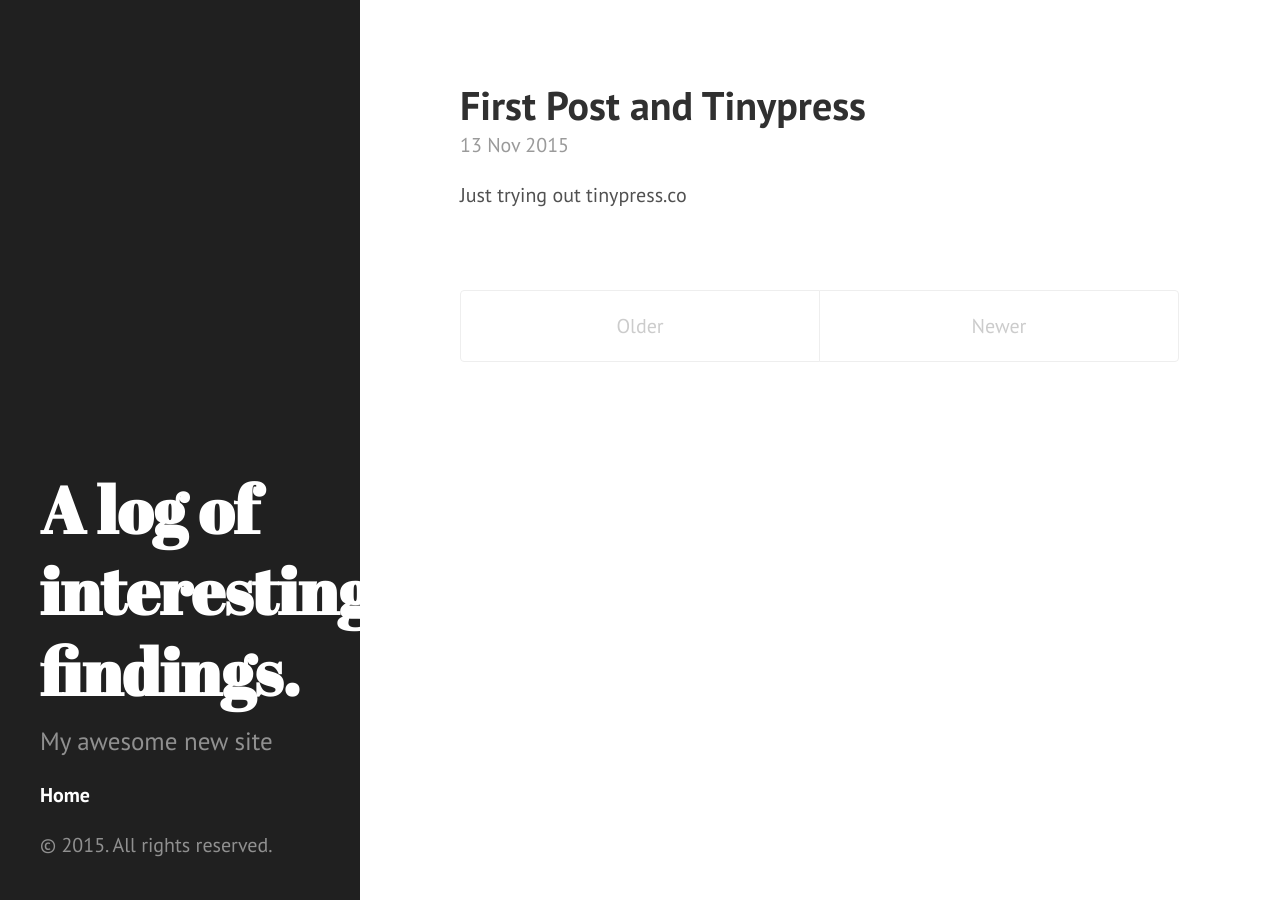
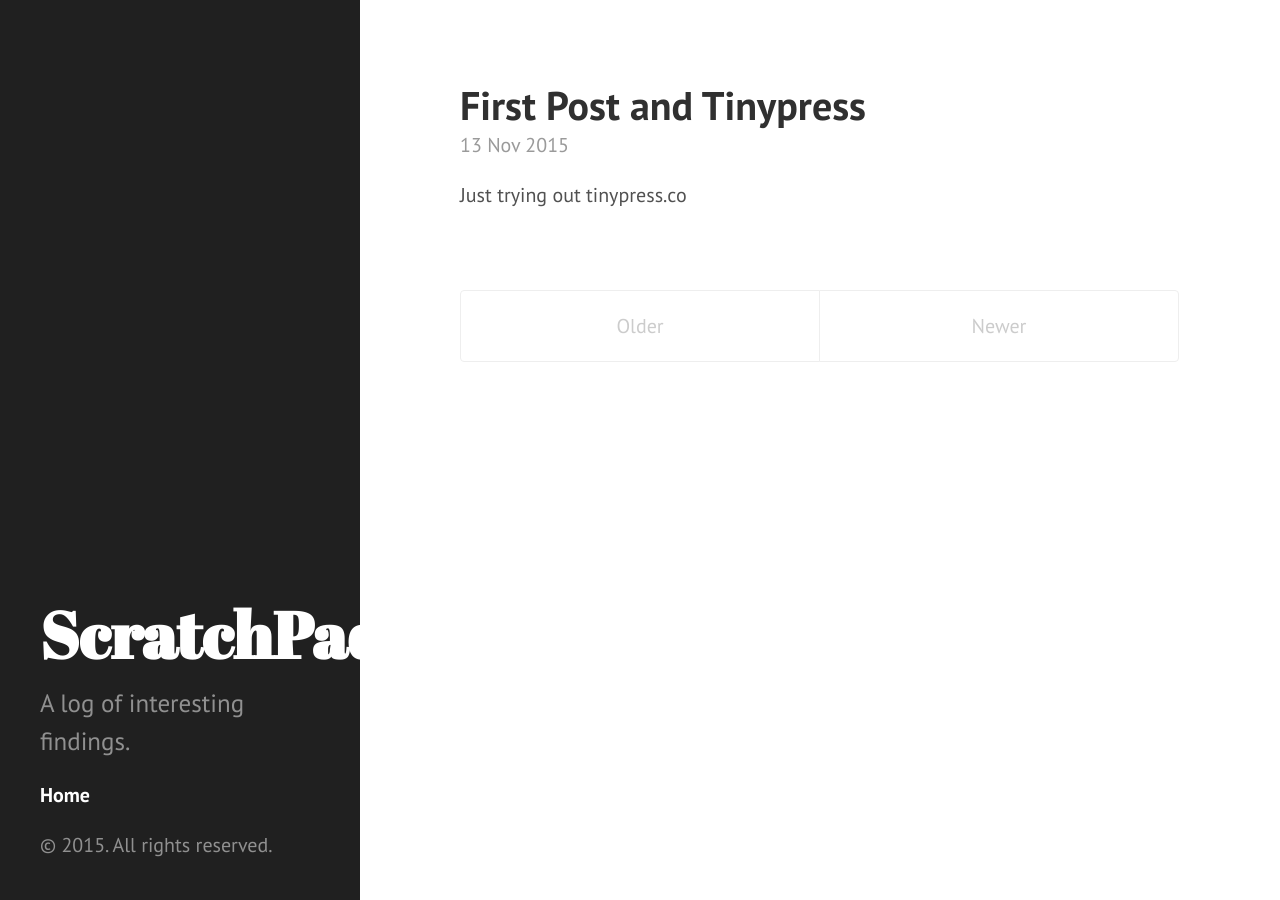
Before and after one commit to markandrewj/markandrewj.github.io, a Jekyll site: the page built from index.html, in a window 1280 px wide. Built offline with Jekyll 4.4.1, drawn with Linux system fonts in a browser that asks for light colours; the list of posts is cut into pages by our own code.

Commit message:
Update _config.yml

```diff
--- a/_config.yml
+++ b/_config.yml
@@ -2,7 +2,7 @@ excerpt_separator: ""
 pygments: true
 markdown: kramdown
 url: http://markandrewj.github.io
-title: A log of interesting findings.
+title: ScratchPad
 tagline: A log of interesting findings.
-description: My awesome new site
+description: A log of interesting findings.
 paginate: 5
```
